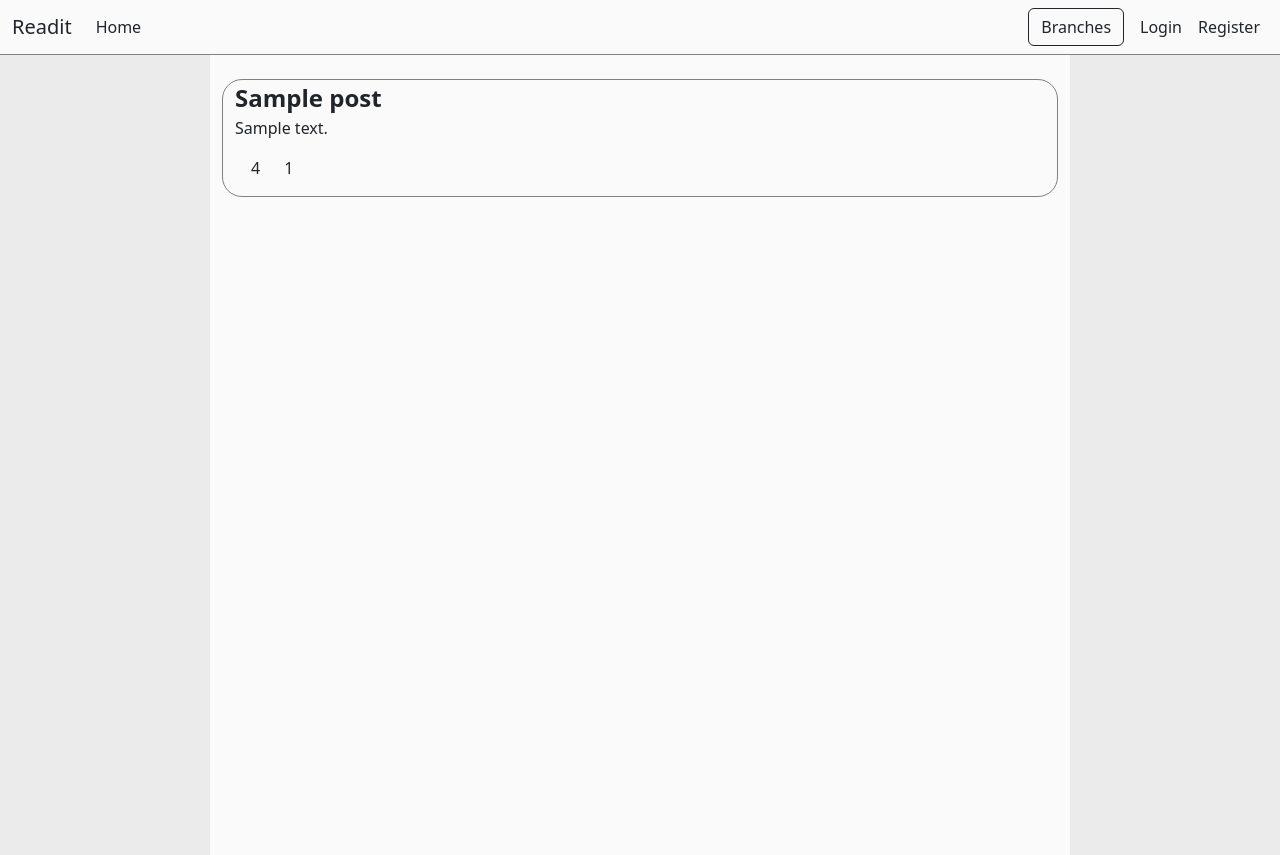
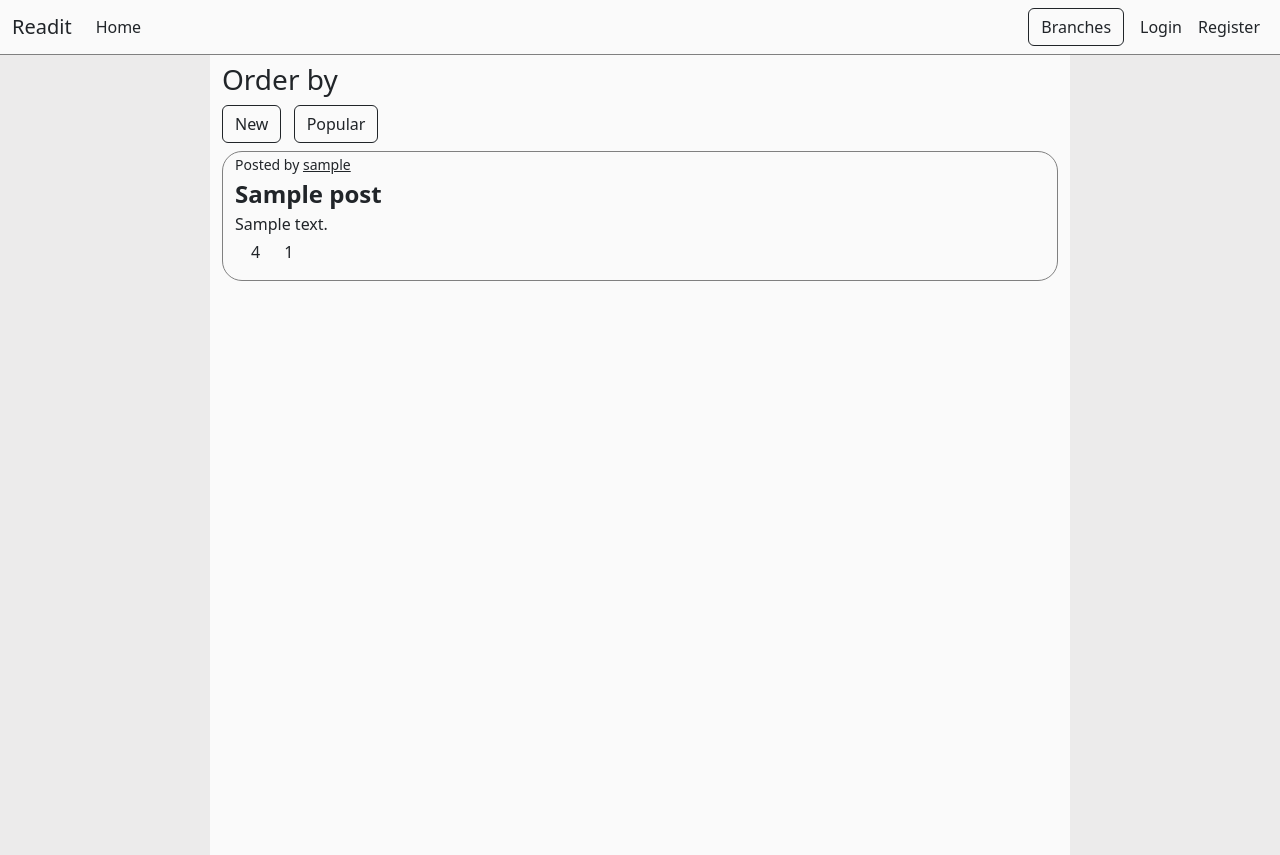
Before and after one commit to Laros123/social-network, a Django app: template templates/forum/post-list.html in a window 1280 px wide. Run offline with Django 5.2, Linux system fonts and the light colour scheme; the template is opened without the code that fills it: most values are stand-ins (such as "Sample title", 1, 10 or a date in 2020).

Commit message:
Post object changed. Fixed a bug with like highlighting in light mode

```diff
--- a/templates/base.html
+++ b/templates/base.html
@@ -14,8 +14,8 @@
       --bg-color: #181236;
       --main-color: #211949;
       --text-color: #bfd0da;
-      --hovered-color: #6f839b;
-      --hovered-i-color: #252b33;
+      --hovered-color: rgb(137, 157, 182);
+      --hovered-i-color: #000;
       --card-color: gray;
       --btn-color: #bfd0da6e;
       --bs-border-color: #dee2e6;
@@ -26,8 +26,11 @@
       --bg-color: #ecebeb;
       --main-color: #fafafa;
       --text-color: #212529;
+      --hovered-color: #212529;
+      --hovered-i-color: #fff;
       --card-color: gray;
       --bs-border-color: gray;
+      --bs-body-color: var(--text-color);
     }
     {% endif %}
     </style>
--- a/templates/forum/branch-detail.html
+++ b/templates/forum/branch-detail.html
@@ -13,6 +13,9 @@
     </div>
 </div>
 <hr>
+<h4>Order by</h4>
+<a href="{% url 'branch-detail' branch.id %}?order_by=new" class="btn btn-outline-secondary me-2">New</a>
+<a href="{% url 'branch-detail' branch.id %}" class="btn btn-outline-secondary me-2">Popular</a>
 {% for post in posts %}
     {% include 'forum/objects/post.html' with post=post %}
 {% endfor %}
--- a/templates/forum/objects/post.html
+++ b/templates/forum/objects/post.html
@@ -1,7 +1,9 @@
-<div class="container border mt-3 mb-2" style="border-width: 2px; border-radius: 20px">
+
+<div class="container border mt-2 mb-3" style="border-width: 2px; border-radius: 20px">
+    <small class="mb-0">Posted by <a href="{% url 'profile' post.author.profile.pk %}">{{ post.author.username }}</a></small>
     <div class="card" style="border: none; background-color: transparent">
         <p class="m-0 bold-text"><a href="{{ post.get_absolute_url }}" style="text-decoration:none" class="stretched-link">{{ post.title }}</a></p>
-        <p>{{ post.description }}</p>
+        <p class="mb-1">{{ post.description }}</p>
     </div>
     <div class="d-flex">
         <div style="flex-wrap: wrap; align-content: flex-end;" class="d-flex">
--- a/templates/forum/post-list.html
+++ b/templates/forum/post-list.html
@@ -1,6 +1,10 @@
 {% extends 'base.html' %}
 
 {% block content %}
+
+<h3>Order by</h3>
+<a href="{% url 'post-list' %}?order_by=new" class="btn btn-outline-secondary me-2">New</a>
+<a href="{% url 'post-list' %}" class="btn btn-outline-secondary me-2">Popular</a>
 
 {% for post in posts %}
     {% include 'forum/objects/post.html' with post=post %}
--- a/templates/profile/profile-detail-downvoted.html
+++ b/templates/profile/profile-detail-downvoted.html
@@ -14,7 +14,7 @@
     {% if grade.value == -1 %}
         {% if grade.rating.post %}
             {% include 'forum/objects/post.html' with post=grade.rating.post branch=grade.rating.post.branch %}
-        {% else %}
+        {% elif grade.rating.comment %}
             {% include 'forum/objects/comment.html' with comment=grade.rating.comment collapse_comments=False %}
         {% endif %}
     {% endif %}
--- a/templates/profile/profile-detail.html
+++ b/templates/profile/profile-detail.html
@@ -6,7 +6,7 @@
     <img src="{{ profile.get_image_url }}" style="height:150px; width:150px; border-radius:50%; overflow:hidden;">
     <p style="font-size: 2rem;">{{ profile.user.username }}</p>
     <div class="ms-auto">
-        <a class="btn btn-outline-secondary" href="#">Settings</a>
+        <a class="btn btn-outline-secondary" href="{% url 'settings' profile.pk %}">Settings</a>
     </div>
 </div>
 <div class="d-flex">
--- /dev/null
+++ b/templates/profile/settings.html
@@ -0,0 +1,6 @@
+{% extends 'base.html' %}
+
+{% block content %}
+
+
+{% endblock content %}
--- a/user_profile/urls.py
+++ b/user_profile/urls.py
@@ -1,7 +1,8 @@
 from django.contrib import admin
 from django.urls import path, include, re_path
-from .views import ProfileDetailView
+from .views import ProfileDetailView, SettingsView
 
 urlpatterns = [
-    re_path(r'^profile/(?P<pk>\d+)(?:/(?P<ac>\w+))?/$', ProfileDetailView.as_view(), name='profile')
+    re_path(r'^profile/(?P<pk>\d+)(?:/(?P<ac>\w+))?/$', ProfileDetailView.as_view(), name='profile'),
+    path('settings/<int:pk>', SettingsView.as_view(), name='settings')
 ]
```
Also changed, not shown: forum/views.py (+25 -6 lines), templates/forum/post-detail.html (+6 -2 lines), user_profile/views.py (+6 -1 lines).
